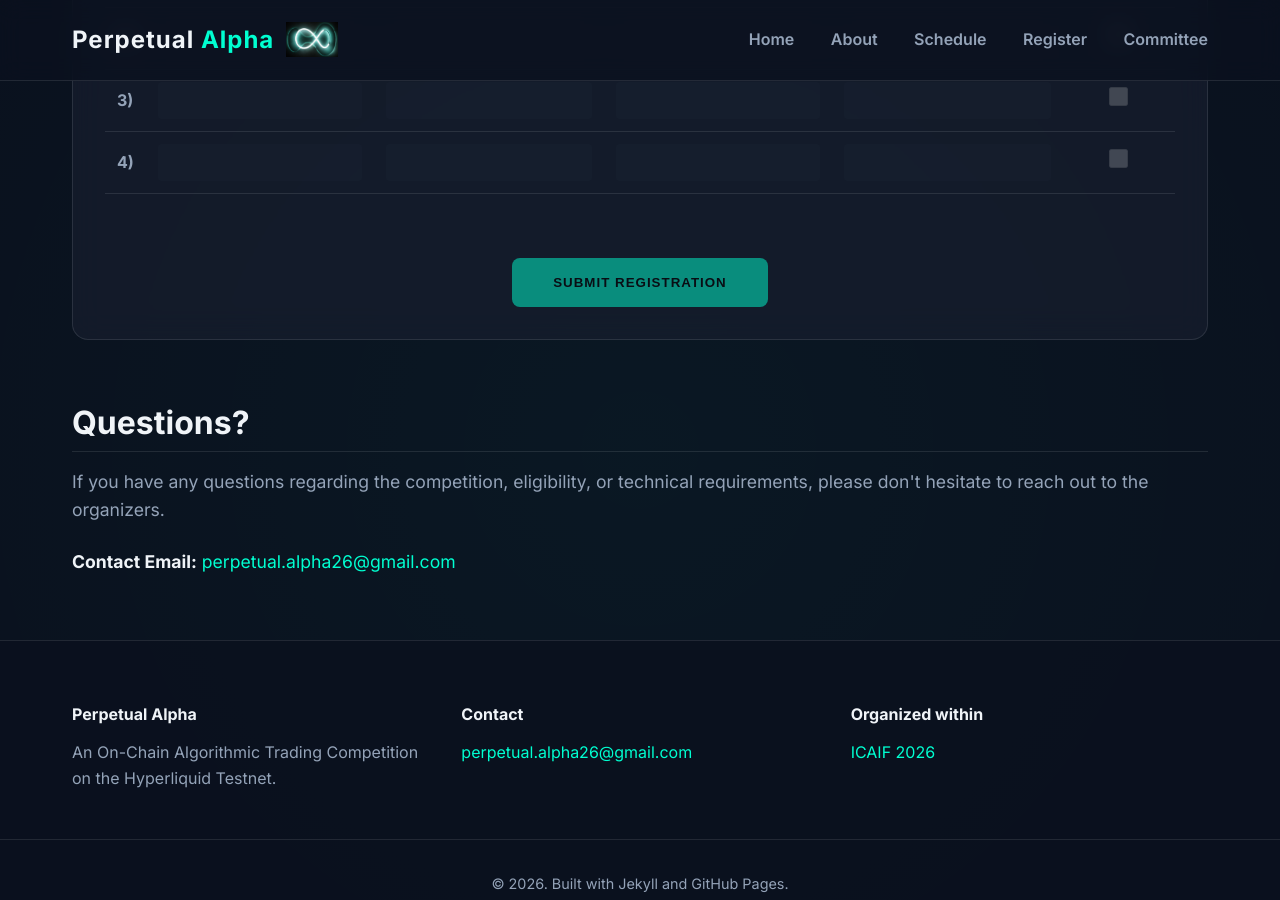
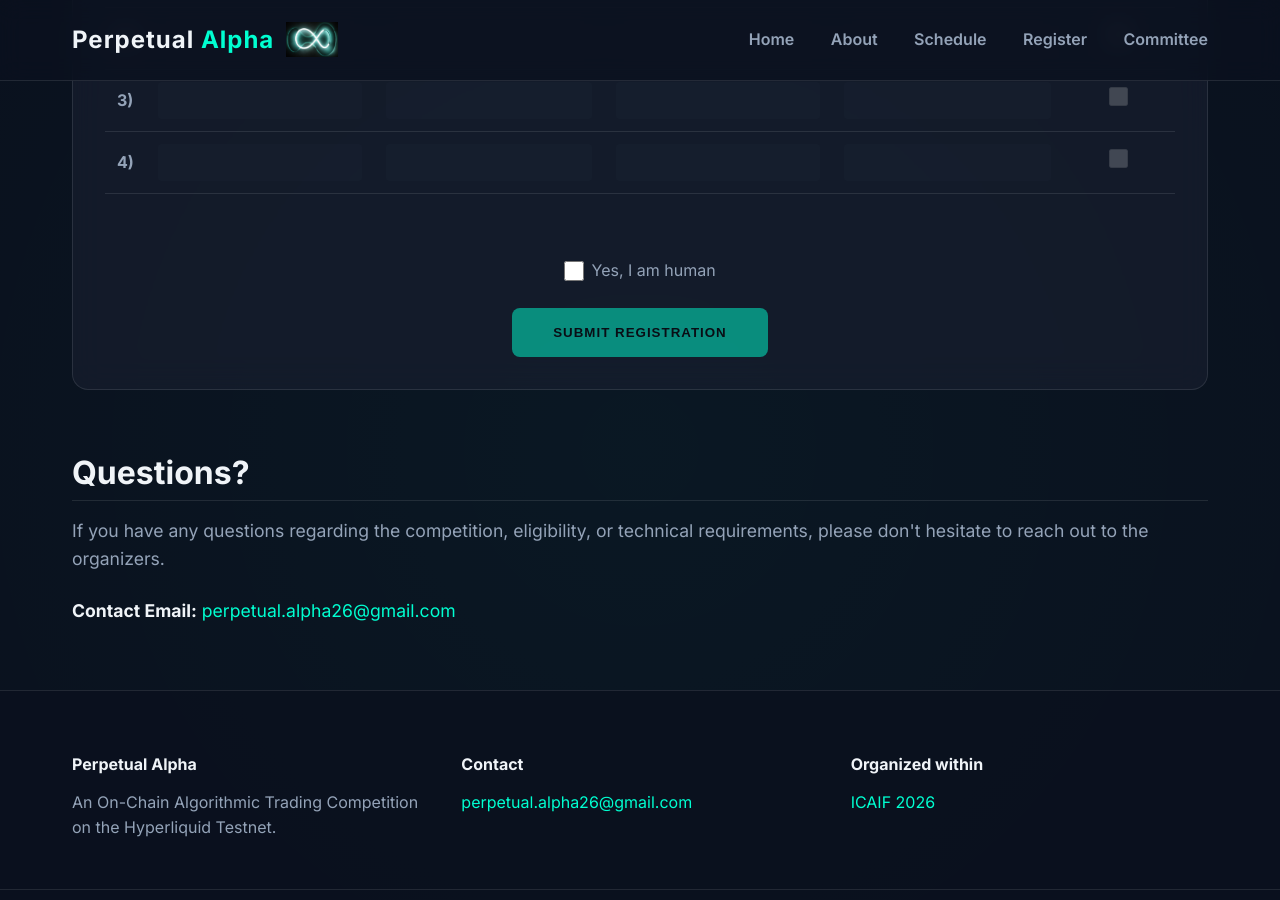
Before and after one commit to perpetual-alpha26/perpetual-alpha26.github.io, a Jekyll site: the page built from register.md, in a window 1280 px wide and 900 px high, scrolled down 479 px. Built offline with Jekyll 4.4.1, drawn with Linux system fonts in a browser that asks for light colours.

Commit message:
Add 'I am human' checkbox to form validation

```diff
--- a/register.md
+++ b/register.md
@@ -63,6 +63,11 @@ title: Register
             </div>
 
             <div style="margin-top: 2rem; text-align: center;">
+                <label style="color: var(--text-secondary); cursor: pointer; display: inline-flex; align-items: center; gap: 0.5rem; justify-content: center; margin-bottom: 1.5rem;">
+                    <input type="checkbox" id="human-check" style="width: 1.2rem; height: 1.2rem; accent-color: var(--accent-color);">
+                    Yes, I am human
+                </label>
+                <br>
                 <button type="submit" class="btn" id="submit-btn">Submit Registration</button>
             </div>
         </form>
@@ -77,6 +82,7 @@ title: Register
 document.addEventListener('DOMContentLoaded', function() {
     const form = document.querySelector('form');
     const submitBtn = document.getElementById('submit-btn');
+    const humanCheck = document.getElementById('human-check');
 
     const rows = [1, 2, 3, 4].map(i => ({
         name: form.querySelector(`[name="member${i}_name"]`),
@@ -127,9 +133,9 @@ document.addEventListener('DOMContentLoaded', function() {
 
         rows.forEach(r => { if(r.icaif.disabled) r.icaif.checked = false; });
 
-        // Rule 7: Submit button enabled if row 1 is valid AND at least one checkbox is checked
+        // Rule 7: Submit button enabled if row 1 is valid AND at least one checkbox is checked AND human check is checked
         let anyChecked = rows.some(r => r.icaif.checked);
-        submitBtn.disabled = !(row1Valid && anyChecked);
+        submitBtn.disabled = !(row1Valid && anyChecked && humanCheck.checked);
 
         if (submitBtn.disabled) {
             submitBtn.style.opacity = '0.5';
```
Also changed, not shown: other parts of register.md (+1 -0 lines).
